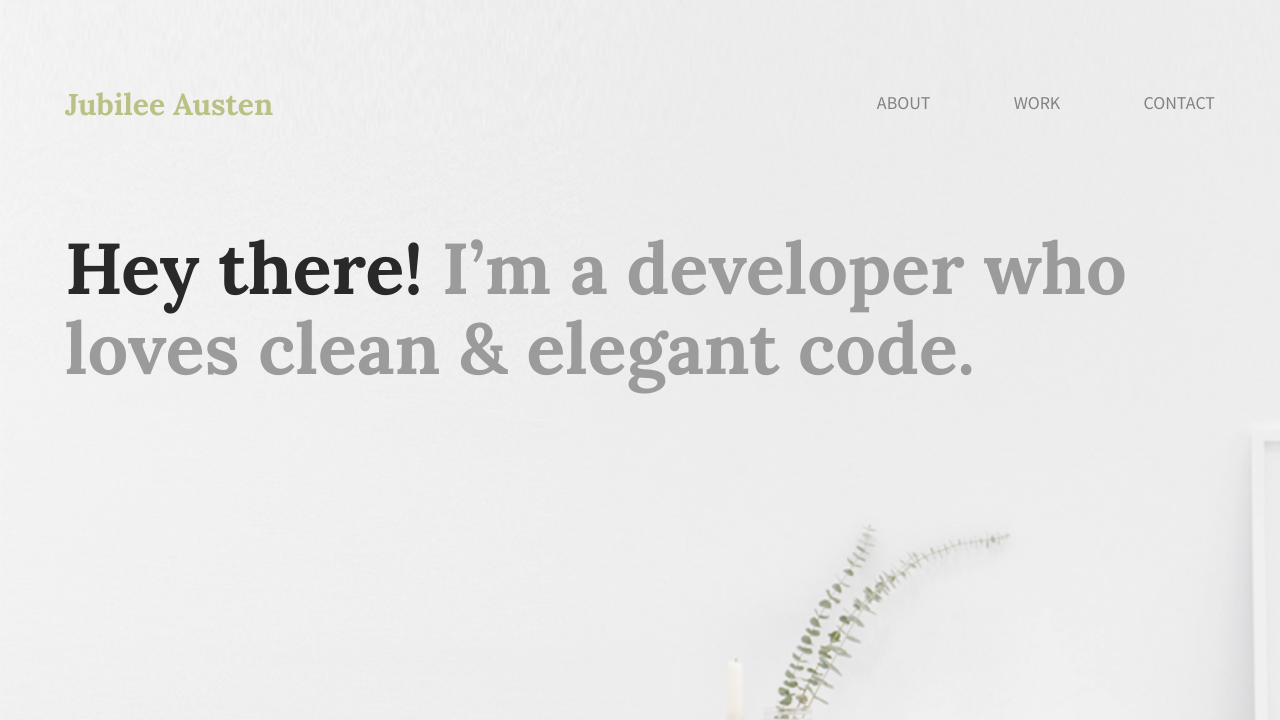
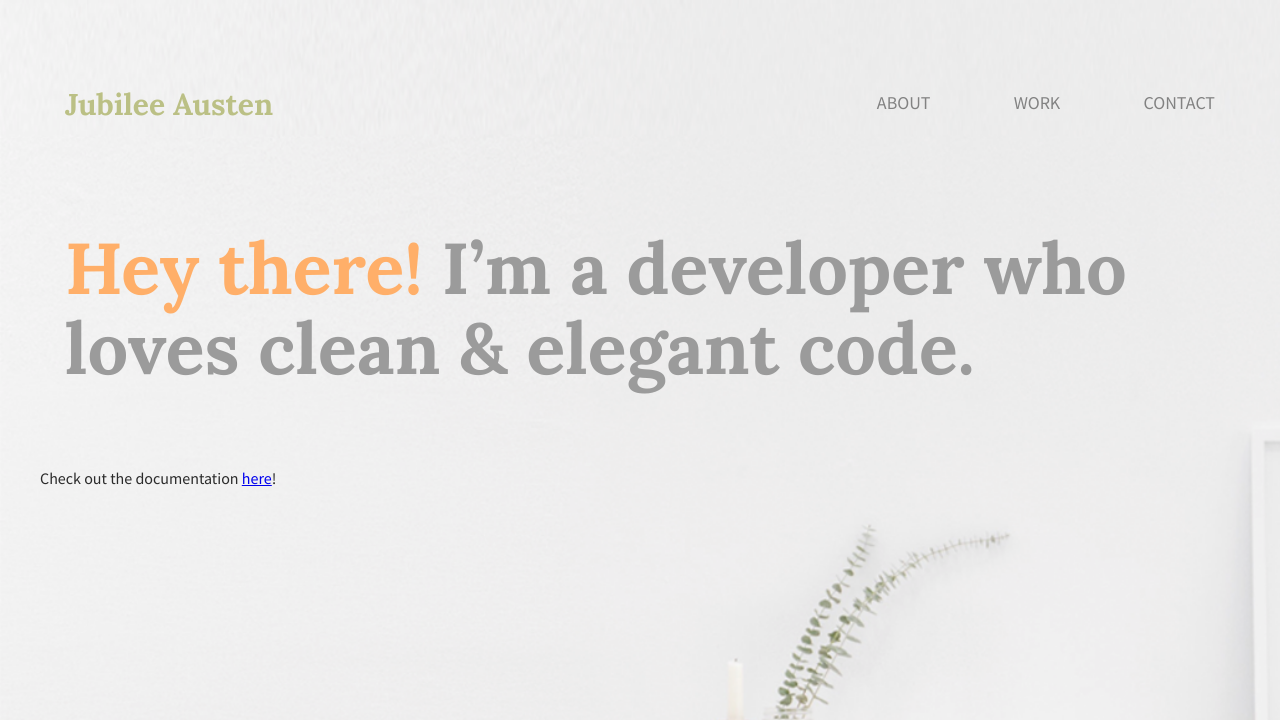
Before and after one commit to bjhahn/Jubilee, a plain HTML site: page index.html in a window 1280 px wide. Shown: the top 720 px of the page. Drawn offline with Linux system fonts and the light colour scheme.

Commit message:
Greeting color change and doc line added

```diff
--- a/css/main.css
+++ b/css/main.css
@@ -78,7 +78,7 @@ header h2 {
 }
 
 header h2 span {
-    color: #292929;
+    color: #ffaf69;
 }
 
 /*----- ABOUT -----*/
--- a/index.html
+++ b/index.html
@@ -26,6 +26,7 @@
             </nav>
           </div>
             <h2><span>Hey there!</span> I&rsquo;m a developer who loves clean &amp; elegant code.</h2>
+				<p>Check out the documentation <a href="https://www.git-scm.com/doc">here</a>!</p>
         </div>
       </header>
       <main>
```
